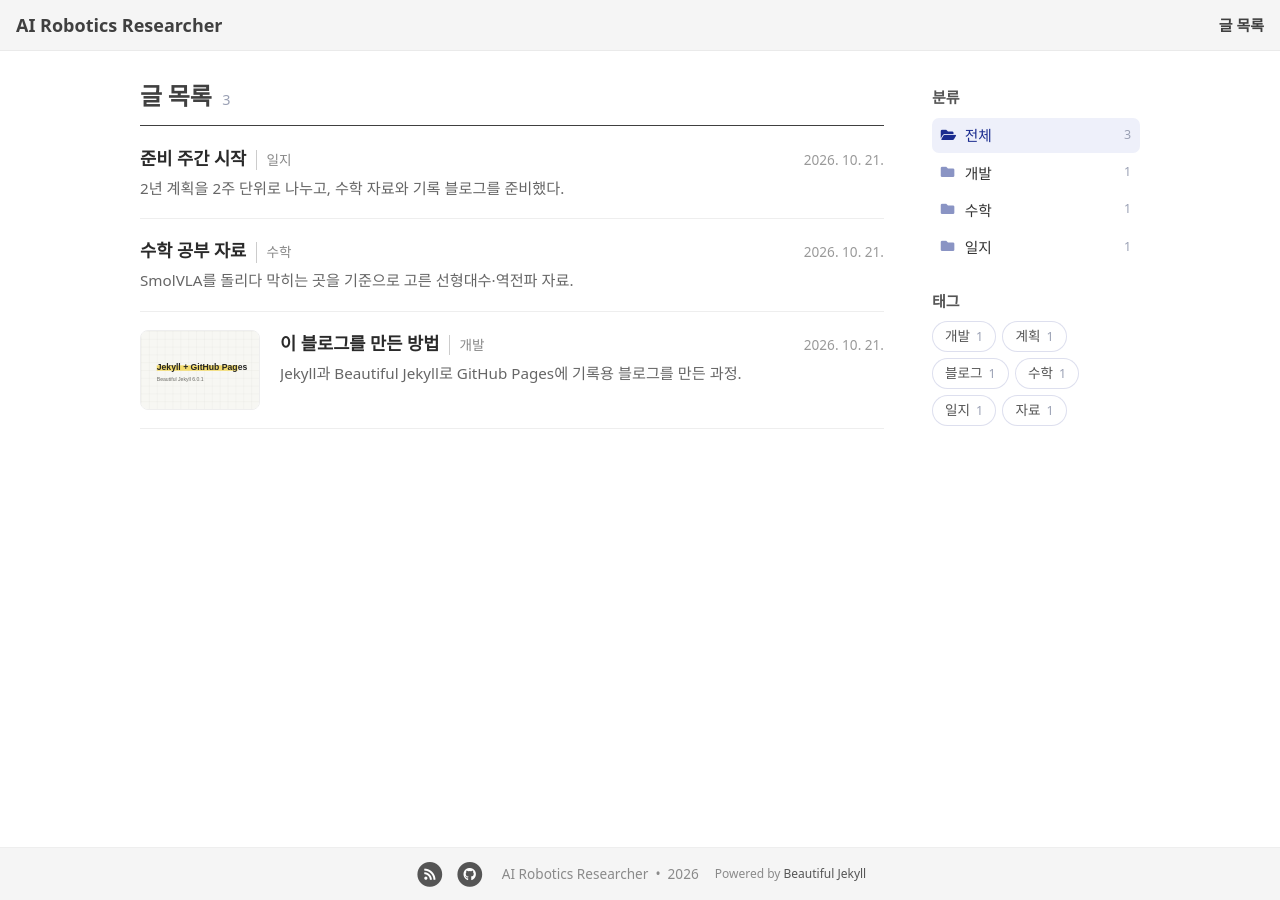
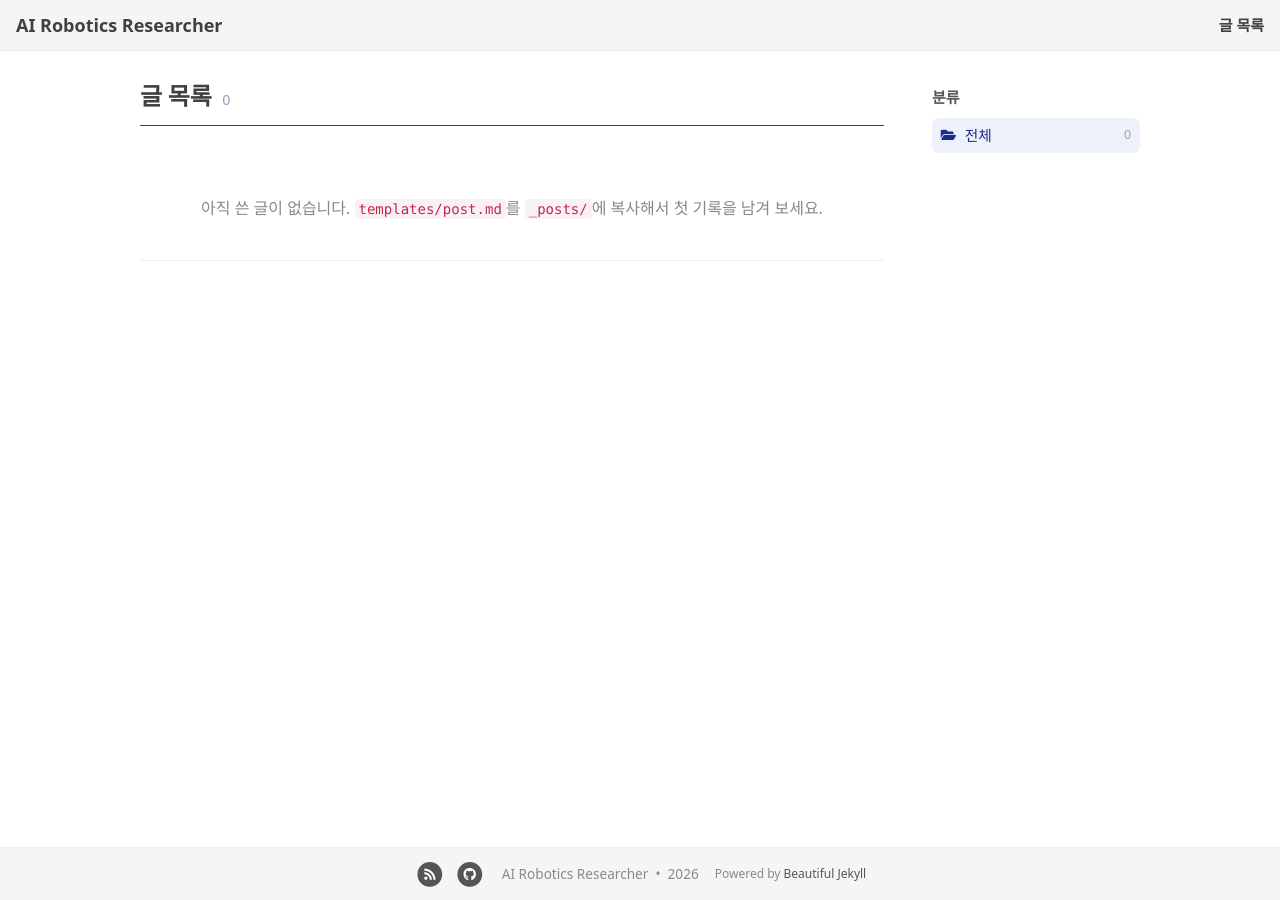
Before and after one commit to chanyee725/chanyee725, a Jekyll site: the page built from posts.html, in a window 1280 px wide. Built offline with Jekyll 4.4.1, drawn with Linux system fonts in a browser that asks for light colours; nearby versions of some CDN libraries; some web fonts are replaced.

Commit message:
feat: remove sample posts, tab title from profile name, empty post list state
Co-Authored-By: Claude Opus 5.5 (1M context) <noreply@anthropic.com>

```diff
--- a/_includes/head.html
+++ b/_includes/head.html
@@ -2,11 +2,15 @@
   <meta charset="utf-8">
   <meta name="viewport" content="width=device-width, initial-scale=1, shrink-to-fit=no">
 
+  {% comment %} 탭 제목: 첫 화면은 "이름 | 사이트 제목", 다른 페이지는 "페이지 제목 | 이름". 이름은 _data/profile.yml {% endcomment %}
+  {%- assign who = site.data.profile.name | default: site.title -%}
   {% capture title %}
     {%- if page.share-title -%}
       {{ page.share-title | strip_html | xml_escape }}
+    {%- elsif page.url == "/" -%}
+      {{ who | xml_escape }} | {{ site.title | xml_escape }}
     {%- elsif page.title -%}
-      {{ page.title | strip_html | xml_escape  }}
+      {{ page.title | strip_html | xml_escape }} | {{ who | xml_escape }}
     {%- else -%}
       {{ site.title | strip_html | xml_escape }}
     {%- endif -%}
--- a/_posts/2026-10-21-blog-setup.md
+++ /dev/null
@@ -1,19 +0,0 @@
----
-title: 이 블로그를 만든 방법
-excerpt: Jekyll과 Beautiful Jekyll로 GitHub Pages에 기록용 블로그를 만든 과정.
-category: 개발
-tags: [개발, 블로그]
-thumbnail-img: /assets/img/blog-setup.svg
----
-
-## 구성
-
-- Jekyll + Beautiful Jekyll 테마. GitHub Pages가 레포를 그대로 빌드해서 올린다.
-- 글 하나 = `_posts/YYYY-MM-DD-이름.md` 파일 하나.
-- 글 목록 오른쪽의 분류 폴더와 태그로 글을 걸러 본다.
-
-## 새 글 쓰기
-
-1. `templates/post.md`를 `_posts/`에 복사하고 파일명을 `날짜-이름.md`로 바꾼다.
-2. 제목과 태그를 고치고 내용을 쓴다.
-3. 썸네일이 있으면 `assets/img/`에 넣고 `thumbnail-img`에 경로를 적는다.
--- a/_posts/2026-10-21-math-resources.md
+++ /dev/null
@@ -1,19 +0,0 @@
----
-title: 수학 공부 자료
-excerpt: SmolVLA를 돌리다 막히는 곳을 기준으로 고른 선형대수·역전파 자료.
-category: 수학
-tags: [수학, 자료]
----
-
-SmolVLA를 돌리다가 막히는 곳을 기준으로 골랐다. 처음부터 끝까지 볼 건 두 개뿐이고, 나머지는 막혔을 때만 펼친다.
-
-| 막히는 곳 | 주 자료 | 보조 |
-|---|---|---|
-| 벡터·행렬 (이미지가 토큰이 되고, linear layer가 행렬 곱이 되는 것) | 3Blue1Brown 선형대수 | 주재걸 교수 「인공지능을 위한 선형대수」 (부스트코스) |
-| 미분·역전파 (loss가 줄어드는 원리) | 『밑바닥부터 시작하는 딥러닝 1』 4~5장 | Karpathy Zero to Hero 1편 (micrograd) |
-| 코드로 확인 | Dive into Deep Learning 2장 | |
-| 막혔을 때 사전 | Mathematics for Machine Learning | MIT 18.06 |
-
-## 기준
-
-- 역전파를 손으로 따라갈 수 있으면 미분 파트는 통과.
--- a/_posts/2026-10-21-week0-start.md
+++ /dev/null
@@ -1,17 +0,0 @@
----
-title: 준비 주간 시작
-excerpt: 2년 계획을 2주 단위로 나누고, 수학 자료와 기록 블로그를 준비했다.
-category: 일지
-tags: [일지, 계획]
----
-
-## 한 일
-
-- 2년 계획을 2주 단위 스프린트로 나눴다. 스프린트마다 데모 하나로 끝낸다.
-- 수학은 막히는 곳만 찾아보기로 하고, 먼저 볼 자료를 정했다 → [수학 공부 자료]({{ site.baseurl }}{% post_url 2026-10-21-math-resources %})
-- 기록용 블로그(여기)를 만들었다 → [이 블로그를 만든 방법]({{ site.baseurl }}{% post_url 2026-10-21-blog-setup %})
-
-## 다음
-
-- 3Blue1Brown 선형대수 1~3편
-- SmolVLA 논문 Abstract와 그림만 영어로 먼저 읽기
--- a/assets/css/custom.css
+++ b/assets/css/custom.css
@@ -696,3 +696,10 @@ body > footer {
 .home-cta--primary:hover {
   background: rgba(31, 52, 160, 1);
 }
+
+.blog-empty {
+  padding: 2.5rem 0;
+  border-bottom: 1px solid #eee;
+  text-align: center;
+  color: #888;
+}
--- a/posts.html
+++ b/posts.html
@@ -35,6 +35,9 @@ show-avatar: false
       </li>
       {% endfor %}
     </ul>
+    {% if site.posts.size == 0 %}
+    <p class="blog-empty">아직 쓴 글이 없습니다. <code>templates/post.md</code>를 <code>_posts/</code>에 복사해서 첫 기록을 남겨 보세요.</p>
+    {% endif %}
   </div>
 
   <aside class="blog-side" aria-label="분류와 태그">
@@ -52,7 +55,9 @@ show-avatar: false
       {% endfor %}
     </nav>
 
+    {% if tag_list.size > 0 %}
     <h2 class="side-tags">태그</h2>
+    {% endif %}
     <nav class="blog-filter">
       {% for t in tag_list %}
       <button type="button" class="filter" data-kind="tag" data-value="{{ t }}">{{ t }} <span>{{ site.tags[t].size }}</span></button>
```
Also changed, not shown: assets/img/blog-setup.svg (deleted), 1 other file.
